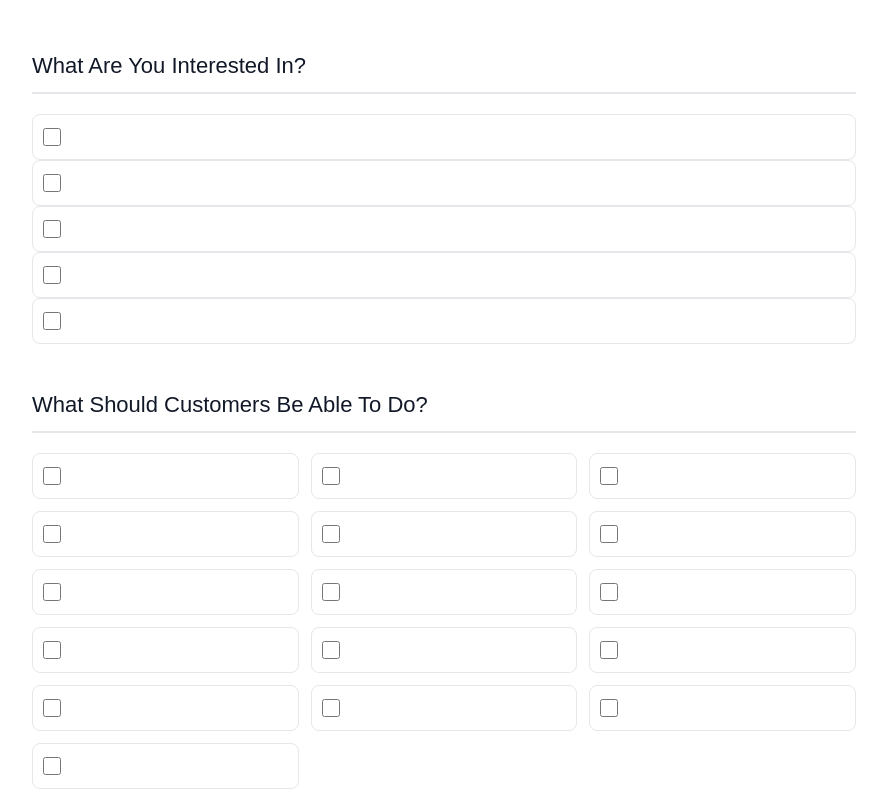
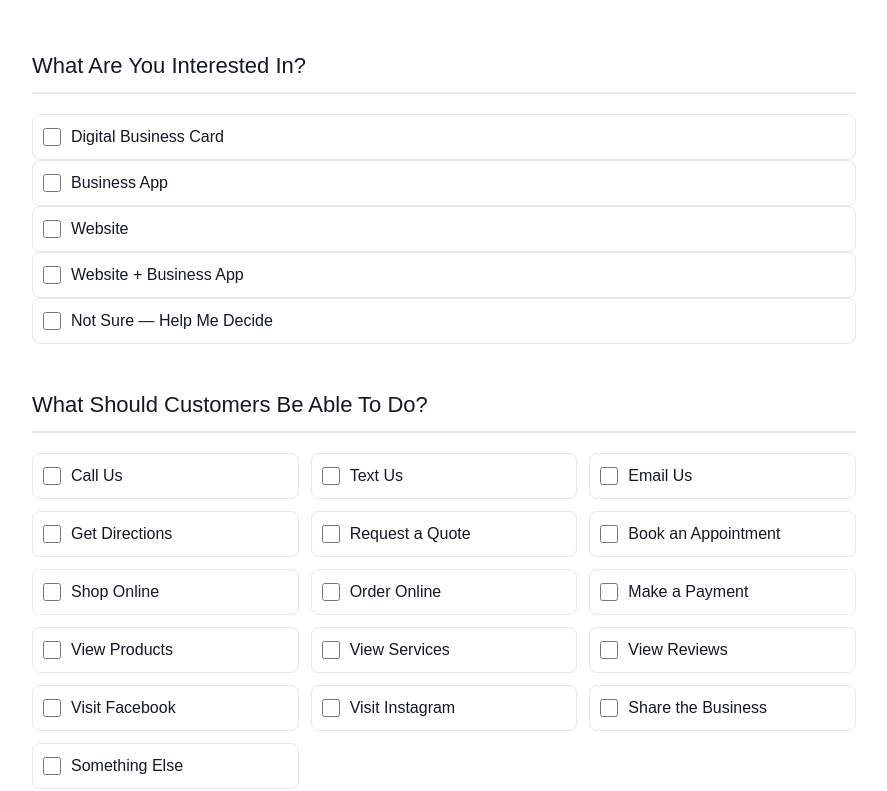
Before and after one commit to myapptly/apptly-website, a Next.js app: page /start-your-project in a window 1280 px wide. Shown: the part 1869-2660 px from the top of the page, without its empty margins (196-1083 px from the left). Built offline with nearby package versions, Linux system fonts and the light colour scheme.

Commit message:
Add color property to button styles

```diff
--- a/app/start-your-project/page.tsx
+++ b/app/start-your-project/page.tsx
@@ -351,6 +351,7 @@ const styles: Record<string, React.CSSProperties> = {
     border: "1px solid #e5e7eb",
     borderRadius: "8px",
     cursor: "pointer",
+    color: "#111827",
   },
 
   checkbox: {
```
